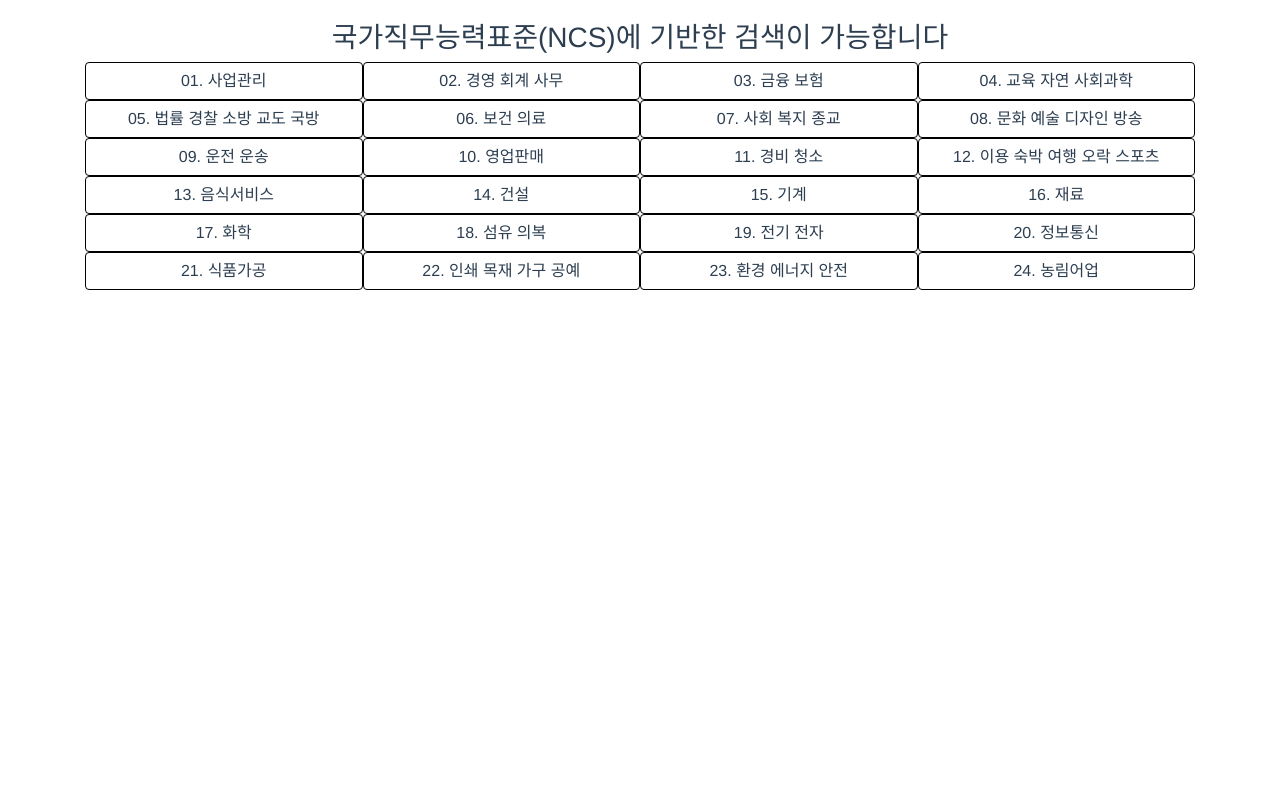
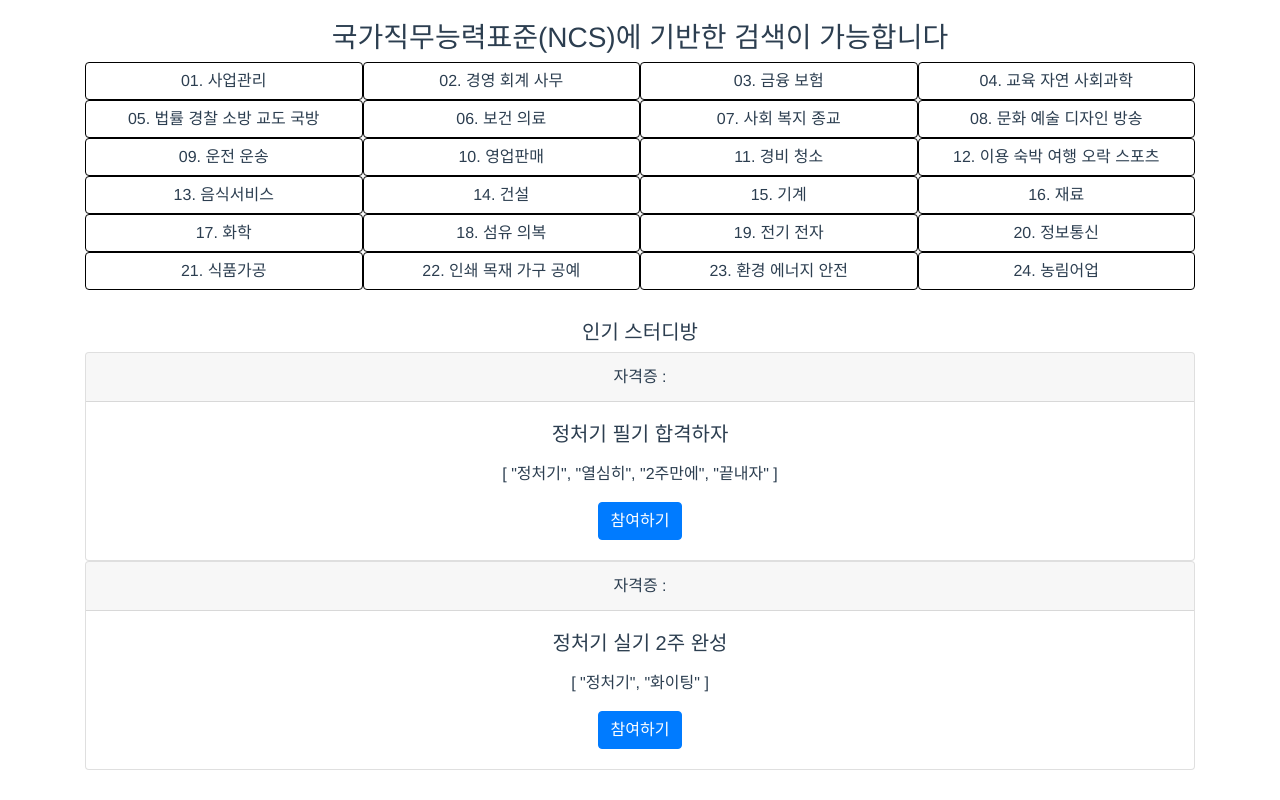
Before and after one commit to kyngskwk/Just_DDA_IT, a Vue app in the folder frontend/: page /license in a window 1280 px wide. Shown: the part 775-1575 px from the top of the page. Before the commit the page ends 1065 px from the top, so only its background shows below. Built offline with nearby package versions, Linux system fonts and the light colour scheme.

Commit message:
FE-licensestudylist S03P12A102-30 studyromm list and detail added.

```diff
--- a/frontend/src/components/License/NcsField.vue
+++ b/frontend/src/components/License/LicenseField.vue
@@ -43,7 +43,7 @@
 
 <script>
 export default {
-    name: 'NcsField',
+    name: 'LicenseField',
     methods: {
         selectField1: function(ncs_field_title1, ncs_field_second_fields) {
             this.isField1 = !this.isField1
--- a/frontend/src/components/License/NcsResult.vue
+++ b/frontend/src/components/License/LicenseResult.vue
@@ -12,7 +12,7 @@
 
 <script>
 export default {
-  name: 'NcsResult',
+  name: 'LicenseResult',
   methods: {
 
   },
--- a/frontend/src/components/License/NcsSearch.vue
+++ b/frontend/src/components/License/LicenseSearch.vue
@@ -8,7 +8,7 @@
 
 <script>
 export default {
-  name: 'NcsSearch',
+  name: 'LicenseSearch',
   data() {
     return {
       keyword: ''
--- /dev/null
+++ b/frontend/src/components/License/LicenseStudyList.vue
@@ -0,0 +1,41 @@
+<template>
+  <div class="ncs-study-rooms">
+    <h5>인기 스터디방</h5>
+    <LicenseStudyListItem
+      v-for="licenseStudyItem in licenseStudyList"
+      :key="licenseStudyItem.id"
+      :licenseStudyItem="licenseStudyItem"
+    />
+  </div>
+</template>
+
+<script>
+import axios from 'axios'
+import LicenseStudyListItem from './LicenseStudyListItem.vue'
+export default {
+  name: 'LicenseStudyList',
+  components: {
+    LicenseStudyListItem
+  },
+  created: function() {
+    axios.get('http://localhost:3000/userstudyrooms.json')
+    .then(res => {
+      this.licenseStudyList = res.data.data
+    })
+    .catch(err => console.log(err))
+  },
+  data () {
+    return {
+      licenseStudyList : {
+        type: Object
+      }
+    }
+  }
+}
+</script>
+
+<style>
+  .ncs-study-rooms {
+    margin: 30px 0;
+  }
+</style>
--- /dev/null
+++ b/frontend/src/components/License/LicenseStudyListItem.vue
@@ -0,0 +1,31 @@
+<template>
+  <div>
+    <div class="card text-center">
+      <div class="card-header">자격증 : </div>
+      <div class="card-body">
+        <h5 class="card-title">{{ licenseStudyItem.roomTitle }}</h5>
+        <p class="card-text">{{ licenseStudyItem.roomInfo }}</p>
+        <p class="card-text hashtag">{{ licenseStudyItem.roomHashtag }}</p>
+        <a href="#" class="btn btn-primary">참여하기</a>
+      </div>
+      <!-- <div class="card-footer text-muted">
+        {{ Dday }}
+      </div> -->
+    </div>
+  </div>
+</template>
+
+<script>
+export default {
+  name: 'LicenseStudyListItem',
+  props: {
+    licenseStudyItem: {
+      type: Object
+    }
+  }
+}
+</script>
+
+<style>
+
+</style>
--- a/frontend/src/router/index.js
+++ b/frontend/src/router/index.js
@@ -7,7 +7,7 @@ import Rooms from '../views/rooms/Rooms.vue'
 import RoomCreate from '../views/rooms/RoomCreate.vue'
 import RoomDetail from '../components/Rooms/RoomDetail.vue'
 import Setting from '../views/Setting.vue'
-import NcsResult from '../components/License/NcsResult.vue'
+import LicenseResult from '../components/License/LicenseResult.vue'
 Vue.use(VueRouter)
 
   const routes = [
@@ -49,8 +49,8 @@ Vue.use(VueRouter)
   },
   {
     path: '/license/result',
-    name: 'NcsResult',
-    component: NcsResult
+    name: 'LicenseResult',
+    component: LicenseResult
   }
 ]
 
--- a/frontend/src/views/License.vue
+++ b/frontend/src/views/License.vue
@@ -1,24 +1,27 @@
 <template>
   <div class="license">
     <h1>자격증 찾기</h1>
-    <NcsSearch />
+    <LicenseSearch />
     <LicenseBanner />
-    <NcsField />
+    <LicenseField />
+    <LicenseStudyList />
   </div>
 </template>
 
 <script>
 // @ is an alias to /src
-import NcsField from '../components/License/NcsField.vue'
-import NcsSearch from '../components/License/NcsSearch.vue'
+import LicenseField from '../components/License/LicenseField.vue'
+import LicenseSearch from '../components/License/LicenseSearch.vue'
 import LicenseBanner from '../components/License/LicenseBanner.vue'
+import LicenseStudyList from '../components/License/LicenseStudyList.vue'
 
 export default {
   name: 'License',
   components: {
-    NcsField,
-    NcsSearch,
-    LicenseBanner
+    LicenseField,
+    LicenseSearch,
+    LicenseBanner,
+    LicenseStudyList
   },
   data() {
     return {
```
